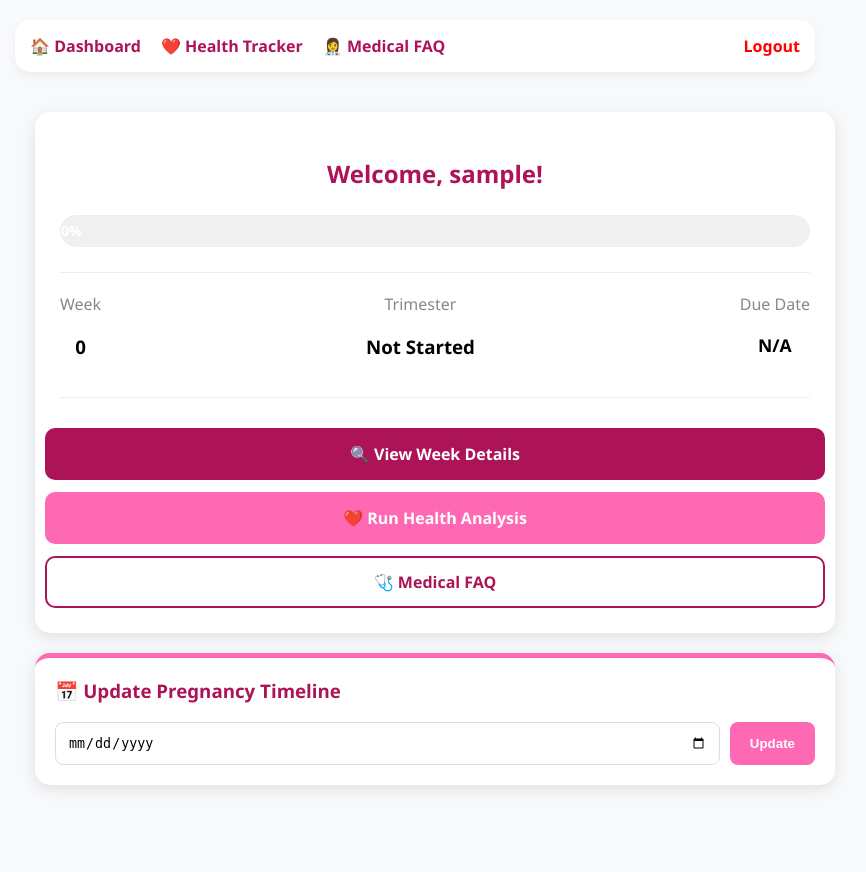
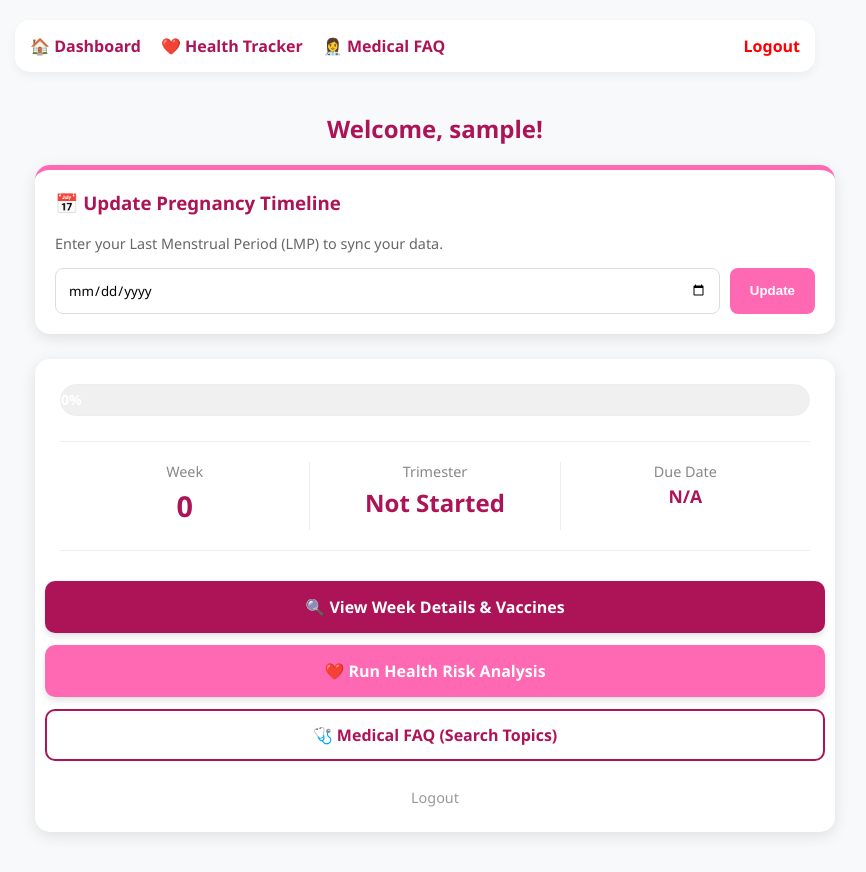
Before and after one commit to tejaswini-111/pregnancy-health-tracker, a Flask app: page /dashboard in a window 1280 px wide. Shown: the whole page, without its empty margins (225-1091 px from the left). Before the commit the page ends 789 px from the top, so only its background shows below. Run offline with Flask 3, Linux system fonts and the light colour scheme; the visitor is signed in with stand-in values (Sample User, id 1); data that the repository does not hold is empty; some libraries are stand-ins or nearby versions.

Commit message:
Final layout fix and FAQ route sync

```diff
--- a/templates/dashboard.html
+++ b/templates/dashboard.html
@@ -1,36 +1,69 @@
 {% extends "base.html" %}
+
+{% block title %}Dashboard - Maternal Health Tracker{% endblock %}
+
 {% block content %}
 <div class="container" style="width: 100%; padding: 20px;">
 
-    <div class="card" style="padding: 25px; background: #fff; border-radius: 15px; box-shadow: 0 4px 15px rgba(0,0,0,0.1); text-align: center; margin-bottom: 20px;">
-        <h2 style="color: var(--pink-dark); margin-bottom: 10px;">Welcome, {{ user_name }}!</h2>
+    <div style="text-align: center; margin-bottom: 20px;">
+        <h2 style="color: var(--pink-dark); margin: 0;">Welcome, {{ user_name }}!</h2>
+    </div>
 
-        <div style="background: #f0f0f0; border-radius: 20px; height: 30px; margin: 25px 0; overflow: hidden; border: 1px solid #eee;">
-            <div style="width: {{ progress }}%; background: linear-gradient(90deg, var(--pink-light), var(--pink-main)); height: 100%; text-align: center; color: white; font-size: 14px; line-height: 30px; font-weight: bold;">
+    <div class="card" style="margin-bottom: 25px; border-top: 5px solid var(--pink-main); padding: 20px; background: #fff; border-radius: 15px; box-shadow: 0 4px 15px rgba(0,0,0,0.1);">
+        <h3 style="margin-top: 0; color: var(--pink-dark);">📅 Update Pregnancy Timeline</h3>
+        <p style="font-size: 0.9rem; color: #666; margin-bottom: 15px;">Enter your Last Menstrual Period (LMP) to sync your data.</p>
+        <form action="/update_lmp" method="POST" style="display: flex; gap: 10px;">
+            <input type="date" name="lmp_date" required style="flex-grow: 1; padding: 12px; border-radius: 8px; border: 1px solid #ddd; font-family: inherit;">
+            <button type="submit" class="btn" style="background: var(--pink-main); color: white; border: none; padding: 10px 20px; border-radius: 8px; font-weight: bold; cursor: pointer;">Update</button>
+        </form>
+    </div>
+
+    <div class="card" style="padding: 25px; background: #fff; border-radius: 15px; box-shadow: 0 4px 15px rgba(0,0,0,0.1); text-align: center;">
+
+        <div style="background: #f0f0f0; border-radius: 20px; height: 30px; margin-bottom: 25px; overflow: hidden; border: 1px solid #eee;">
+            <div style="width: {{ progress }}%; background: linear-gradient(90deg, var(--pink-light), var(--pink-main)); height: 100%; text-align: center; color: white; font-size: 14px; line-height: 30px; font-weight: bold; transition: width 0.5s ease;">
                 {{ progress }}% Complete
             </div>
         </div>
 
         <div style="display: flex; justify-content: space-between; text-align: center; margin-bottom: 30px; border-top: 1px solid #eee; border-bottom: 1px solid #eee; padding: 20px 0;">
-            <div><p style="margin:0; color:#888;">Week</p><h3>{{ weeks }}</h3></div>
-            <div><p style="margin:0; color:#888;">Trimester</p><h3>{{ trimester }}</h3></div>
-            <div><p style="margin:0; color:#888;">Due Date</p><h3 style="font-size: 1.1rem;">{{ due_date }}</h3></div>
+            <div style="flex: 1;">
+                <p style="margin: 0; color: #888; font-size: 0.9rem;">Week</p>
+                <h3 style="margin: 5px 0; color: var(--pink-dark); font-size: 1.8rem;">{{ weeks }}</h3>
+            </div>
+            <div style="flex: 1; border-left: 1px solid #eee; border-right: 1px solid #eee;">
+                <p style="margin: 0; color: #888; font-size: 0.9rem;">Trimester</p>
+                <h3 style="margin: 5px 0; color: var(--pink-dark); font-size: 1.5rem;">{{ trimester }}</h3>
+            </div>
+            <div style="flex: 1;">
+                <p style="margin: 0; color: #888; font-size: 0.9rem;">Due Date</p>
+                <h3 style="margin: 5px 0; color: var(--pink-dark); font-size: 1.1rem; line-height: 1.2;">{{ due_date }}</h3>
+            </div>
         </div>
 
         <div style="display: flex; flex-direction: column; gap: 12px; align-items: center; width: 100%;">
-            <a href="/details/{{ weeks }}" class="btn" style="background: var(--pink-dark); color: white; width: 100%; padding: 15px; border-radius: 10px; text-decoration: none; font-weight: bold;">🔍 View Week Details</a>
-            <a href="/predict_page" class="btn" style="background: var(--pink-main); color: white; width: 100%; padding: 15px; border-radius: 10px; text-decoration: none; font-weight: bold;">❤️ Run Health Analysis</a>
-            <a href="/faq" class="btn" style="background: #fff; color: var(--pink-dark); border: 2px solid var(--pink-dark); width: 100%; padding: 13px; border-radius: 10px; text-decoration: none; font-weight: bold;">🩺 Medical FAQ</a>
+            <a href="/details/{{ weeks }}" class="btn" style="background: var(--pink-dark); color: white; width: 100%; padding: 15px; border-radius: 10px; text-decoration: none; font-weight: bold; display: block; box-shadow: 0 4px 6px rgba(0,0,0,0.1);">
+                🔍 View Week Details & Vaccines
+            </a>
+
+            <a href="/predict_page" class="btn" style="background: var(--pink-main); color: white; width: 100%; padding: 15px; border-radius: 10px; text-decoration: none; font-weight: bold; display: block; box-shadow: 0 4px 6px rgba(0,0,0,0.1);">
+                ❤️ Run Health Risk Analysis
+            </a>
+
+            <a href="/faq" class="btn" style="background: #fff; color: var(--pink-dark); border: 2px solid var(--pink-dark); width: 100%; padding: 13px; border-radius: 10px; text-decoration: none; font-weight: bold; display: block;">
+                🩺 Medical FAQ (Search Topics)
+            </a>
+
+            <a href="/logout" style="margin-top: 15px; color: #999; text-decoration: none; font-size: 0.9rem;">Logout</a>
         </div>
     </div>
+</div>
 
-    <div class="card" style="border-top: 5px solid var(--pink-main); padding: 20px; background: #fff; border-radius: 15px; box-shadow: 0 4px 15px rgba(0,0,0,0.1);">
-        <h3 style="margin-top: 0; color: var(--pink-dark);">📅 Update Pregnancy Timeline</h3>
-        <form action="/update_lmp" method="POST" style="display: flex; gap: 10px; margin-top: 10px;">
-            <input type="date" name="lmp_date" required style="flex-grow: 1; padding: 12px; border-radius: 8px; border: 1px solid #ddd;">
-            <button type="submit" class="btn" style="background: var(--pink-main); color: white; border: none; padding: 10px 20px; border-radius: 8px; font-weight: bold;">Update</button>
-        </form>
-    </div>
-
-</div>
+<style>
+    .btn:hover {
+        opacity: 0.9;
+        transform: translateY(-2px);
+        transition: 0.2s;
+    }
+</style>
 {% endblock %}
```
